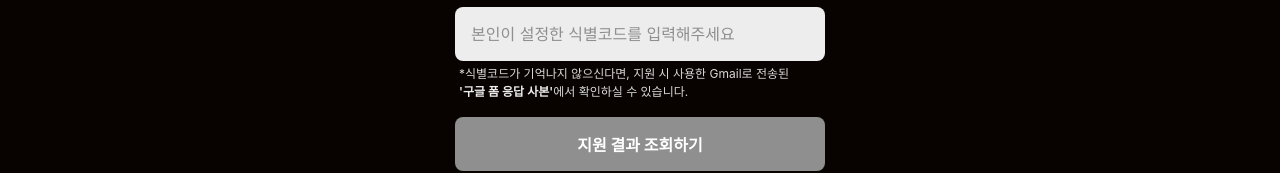
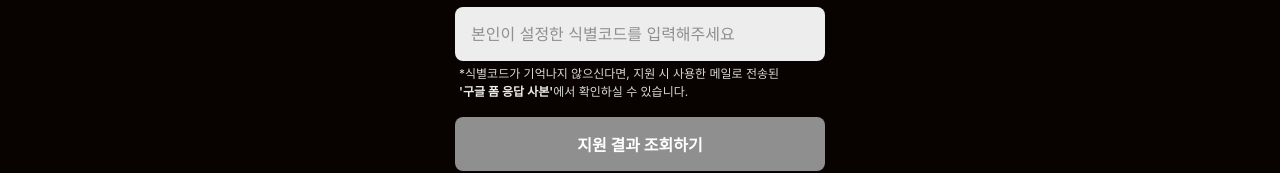
Before and after one commit to likelion-14th-page/likelion-14th-FE, a React (Vite) app: page /apply-check in a window 1280 px wide. Shown: the part 480-653 px from the top of the page. Built offline with nearby package versions, Linux system fonts and the light colour scheme; no server answers; a web font is replaced by a local one.

Commit message:
#79 [mod] Gmail -> 메일

```diff
--- a/src/pages/applycheck/CheckForm.jsx
+++ b/src/pages/applycheck/CheckForm.jsx
@@ -1,8 +1,15 @@
 import errorIcon from '../../assets/apply/CloseCircleFilled.svg';
 import closeIcon from '../../assets/apply/CloseCircle.svg';
 
-const CheckForm = ({ name, setName, num, setNum, onCheck, isError, setIsError }) => {
-
+const CheckForm = ({
+  name,
+  setName,
+  num,
+  setNum,
+  onCheck,
+  isError,
+  setIsError,
+}) => {
   const isActive = name?.trim().length > 0 && num?.trim().length > 0;
 
   const handleSubmit = () => {
@@ -26,31 +33,34 @@ const CheckForm = ({ name, setName, num, setNum, onCheck, isError, setIsError })
   const clearName = () => {
     setName('');
     if (isError) setIsError(false);
-  }
+  };
 
   const clearCode = () => {
     setNum('');
     if (isError) setIsError(false);
   };
 
-  const commonWidthClass = "w-[323px] md:w-[370px]";
+  const commonWidthClass = 'w-[323px] md:w-[370px]';
 
   return (
     <div className="w-full flex flex-col gap-6 px-4 items-center">
       {/* 안내 문구 */}
       <div className="text-center mb-10">
-        <h2 className="
+        <h2
+          className="
             text-[32px] font-semibold leading-tight  {/* 모바일 기본 (32px) */}
             sm:text-[48px] font-bold                 {/* PC (md) 이상에서 48px로 덮어쓰기 */}
             text-white mt-10
-        ">
-          홍익대 멋사 14기<br/>지원결과 조회
+        "
+        >
+          홍익대 멋사 14기
+          <br />
+          지원결과 조회
         </h2>
       </div>
 
       {/* 입력 필드 영역 */}
       <div className="flex flex-col items-center gap-2 bp-14">
-
         {/* 1. 이름 입력 */}
         <div className={`flex flex-col gap-1 ${commonWidthClass}`}>
           <label className="detail-12-regular text-gray-04 ml-1">Name</label>
@@ -106,25 +116,30 @@ const CheckForm = ({ name, setName, num, setNum, onCheck, isError, setIsError })
           </div>
 
           <label className="detail-12-regular text-gray-02 ml-1 leading-relaxed">
-            *식별코드가 기억나지 않으신다면, 지원 시 사용한 Gmail로 전송된<br/>
-            <span className="detail-12-semibold text-gray-01">'구글 폼 응답 사본'</span>에서 확인하실 수 있습니다.
+            *식별코드가 기억나지 않으신다면, 지원 시 사용한 메일로 전송된
+            <br />
+            <span className="detail-12-semibold text-gray-01">
+              '구글 폼 응답 사본'
+            </span>
+            에서 확인하실 수 있습니다.
           </label>
         </div>
 
         {/* 에러 메시지 */}
         {isError && (
-            <label className='detail-12-semibold text-[#DE2E2E] mt-[30px] ml-1'>
+          <label className="detail-12-semibold text-[#DE2E2E] mt-[30px] ml-1">
             이름 및 코드를 다시 확인해주세요
           </label>
         )}
 
         {/* 조회 버튼 */}
-        <div className='{`${commonWidthClass}`}'>
+        <div className="{`${commonWidthClass}`}">
           <button
             onClick={handleSubmit}
             disabled={!isActive}
             className={`mt-2 h-[54px] p-[16px] rounded-[8px] text-white font-bold transition-all duration-200 ${commonWidthClass}
-              ${isActive
+              ${
+                isActive
                   ? 'bg-orange-01 border border-orange-04 hover:bg-orange-01-hover cursor-pointer'
                   : 'bg-gray-04 cursor-not-allowed border-none'
               }
```
Lines whose indentation alone changed are shown as unchanged.
